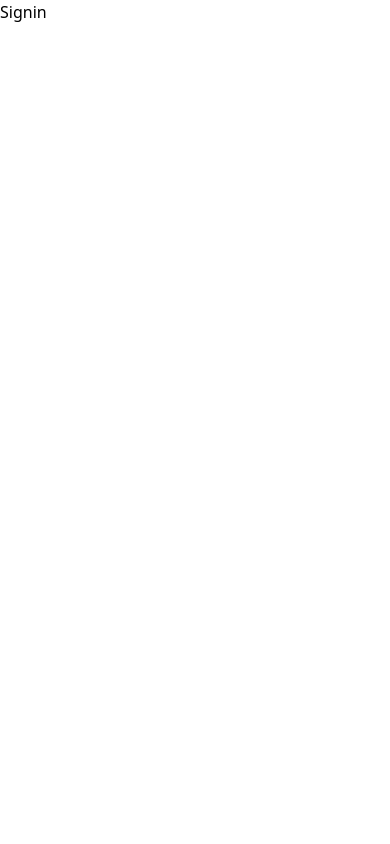
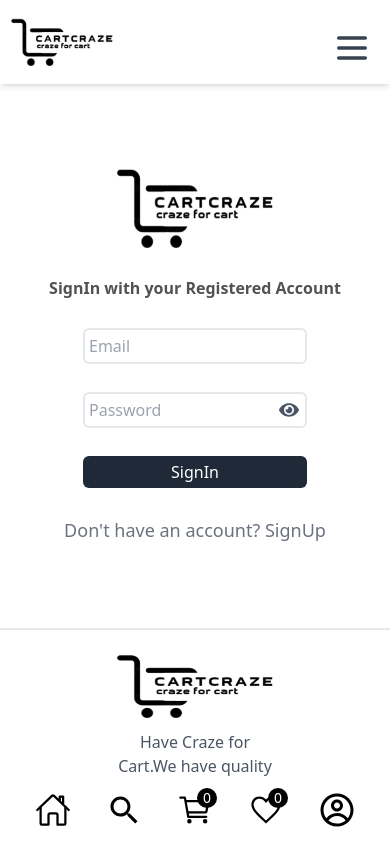
Before and after one commit to mdsaqlainahmed786/cartcraze, a React (Vite) app in the folder frontend/: page /signin in a window 390 px wide. Shown: the top 844 px of the page. Built offline with nearby package versions, Linux system fonts and the light colour scheme.

Commit message:
signin and signup layouts created

```diff
--- a/frontend/src/App.tsx
+++ b/frontend/src/App.tsx
@@ -11,6 +11,7 @@ import Hoodies from "./pages/ProductsRoutes/hoodies";
 import MensWear from "./pages/ProductsRoutes/menswear";
 import WomensWear from "./pages/ProductsRoutes/womenswear";
 import Sweatshirt from "./pages/ProductsRoutes/sweatshirts";
+import Signup from "./pages/AuthRoutes/signup";
 function App() {
   return (
     <>
@@ -18,6 +19,7 @@ function App() {
         <Routes>
           <Route path="/" element={<Home />}></Route>
           <Route path="/signin" element={<Signin />}></Route>
+          <Route path="/signup" element={<Signup />}></Route>
           <Route path="/wishlist" element={<WishList />}></Route>
           <Route path="/cart" element={<Cart />}></Route>
           <Route path="/tshirts" element={<Tshirts />}></Route>
--- a/frontend/src/Components/NavComponents/Navbar.tsx
+++ b/frontend/src/Components/NavComponents/Navbar.tsx
@@ -21,6 +21,7 @@ function Navbar() {
     <>
       <div className="w-full shadow-md space-y-3 py-2 sticky z-[52] top-0 bg-white">
         <div className="flex justify-between items-center m-auto max-w-[95vw] custom-md-lg:flex-col space-y-3 custom-lg:flex-row lg:max-w-[90vw]">
+          <Link to="/">
           <div className="hover:cursor-pointer">
             <img
               className="h-12 lg:h-16 hover:opacity-70"
@@ -28,6 +29,7 @@ function Navbar() {
               alt="Title.png"
             />
           </div>
+            </Link>
           <div className="custom-lg:flex hidden lg:flex flex-row">
             <Input />
           </div>
--- a/frontend/src/pages/AuthRoutes/signin.tsx
+++ b/frontend/src/pages/AuthRoutes/signin.tsx
@@ -1,8 +1,71 @@
 
+import { useState } from "react";
+import FooterComp from "../../Components/FooterComp";
+import titlePng from "../../assets/Title.png";
+import {Link} from "react-router-dom"
+import Navbar from "../../Components/NavComponents/Navbar";
+import { FaEye, FaEyeSlash } from "react-icons/fa";
+function Signin() {
+  const [passwordVisible, setPasswordVisible] = useState(false);
 
-function Signin() {
+  const togglePasswordVisibility = () => {
+    setPasswordVisible(!passwordVisible);
+  };
   return (
-    <div>Signin</div>
+    <>
+          <Navbar />
+      <div className="lg:flex lg:h-[42rem] lg:m-5 flex-row-reverse lg:shadow-xl lg:rounded-lg">
+        <form>
+          <div className="flex my-11 justify-center items-center lg:justify-end lg:my-0">
+            <div className="flex flex-col space-y-7 w-full py-10 justify-center items-center bg-white lg:w-[80vw] lg:max-w-[50vw] lg:h-screen">
+              <img className="h-20 w-40" src={titlePng} alt="title" />
+              <div className="flex text-center px-2 text-md text-neutral-600 font-semibold lg:text-lg">
+                SignIn with your Registered Account
+              </div>
+              <input
+                type="email"
+                className="border-2 w-[14rem] md:w-72 p-1 focus-none outline-none rounded-md lg:w-72"
+                placeholder="Email"
+                required
+              />
+              <div className="relative mx-2 w-[14rem] md:w-72 lg:w-72">
+                <input
+                  type={passwordVisible ? "text" : "password"}
+                  className="border-2 w-full p-1 focus-none outline-none rounded-md pr-10"
+                  placeholder="Password"
+                  required
+                />
+                <button
+                  type="button"
+                  className="absolute right-2 top-1/2 transform -translate-y-1/2 text-gray-600"
+                  onClick={togglePasswordVisibility}
+                >
+                  {passwordVisible ? (
+                    <FaEyeSlash size={20} />
+                  ) : (
+                    <FaEye size={20} />
+                  )}
+                </button>
+              </div>
+              <button className="w-[14rem] md:w-72 lg:w-72 mx-2 bg-gray-800 text-white p-1 flex justify-center rounded-md hover:bg-black">
+                SignIn
+              </button>
+              <div className="text-gray-500 text-lg font-medium">Don't have an account?<Link to='/signup'> <span className="hover:underline">SignUp</span></Link></div>
+            </div>
+          </div>
+        </form>
+        <div className="w-[50%] hidden lg:flex">
+          <img
+            className="h-full w-[50vw]"
+            src="https://images.unsplash.com/photo-1582274528667-1e8a10ded835?w=500&auto=format&fit=crop&q=60&ixlib=rb-4.0.3&ixid=M3wxMjA3fDB8MHxwaG90by1yZWxhdGVkfDN8fHxlbnwwfHx8fHw%3D"
+            alt="this is img"
+          />
+        </div>
+      </div>
+      <div className="absolute w-full">
+        <FooterComp />
+      </div>
+    </>
   )
 }
 
--- a/frontend/src/pages/AuthRoutes/signup.tsx
+++ b/frontend/src/pages/AuthRoutes/signup.tsx
@@ -1,9 +1,100 @@
+import { useState } from "react";
+import FooterComp from "../../Components/FooterComp";
+import titlePng from "../../assets/Title.png";
+import {Link} from "react-router-dom"
+import Navbar from "../../Components/NavComponents/Navbar";
+import { FaEye, FaEyeSlash } from "react-icons/fa";
+function Signup() {
+  const [passwordVisible, setPasswordVisible] = useState(false);
+  const [confirmPasswordVisible, setConfirmPasswordVisible] = useState(false);
 
-
-function Signup() {
+  const togglePasswordVisibility = () => {
+    setPasswordVisible(!passwordVisible);
+  };
+  const toggleConfirmPasswordVisibility = () => {
+    setConfirmPasswordVisible(!confirmPasswordVisible);
+  };
   return (
-    <div>Signup</div>
-  )
+    <>
+      <Navbar />
+      <div className="lg:flex lg:h-[42rem] lg:m-5 flex-row-reverse lg:shadow-xl lg:rounded-lg">
+        <form>
+          <div className="flex my-11 justify-center items-center lg:justify-end lg:my-0">
+            <div className="flex flex-col space-y-7 w-full py-10 justify-center items-center bg-white lg:w-[80vw] lg:max-w-[50vw] lg:h-screen">
+              <img className="h-20 w-40" src={titlePng} alt="title" />
+              <div className="flex text-center px-2 text-md text-neutral-600 font-semibold lg:text-lg">
+                Signup with email and password to get a 25% OFF Coupon
+              </div>
+              <input
+                type="text"
+                className="border-2 w-[14rem] md:w-72 p-1 focus-none outline-none rounded-md lg:w-72"
+                placeholder="Username"
+                required
+              />
+              <input
+                type="email"
+                className="border-2 w-[14rem] md:w-72 p-1 focus-none outline-none rounded-md lg:w-72"
+                placeholder="Email"
+                required
+              />
+              <div className="relative mx-2 w-[14rem] md:w-72 lg:w-72">
+                <input
+                  type={passwordVisible ? "text" : "password"}
+                  className="border-2 w-full p-1 focus-none outline-none rounded-md pr-10"
+                  placeholder="Set Password"
+                  required
+                />
+                <button
+                  type="button"
+                  className="absolute right-2 top-1/2 transform -translate-y-1/2 text-gray-600"
+                  onClick={togglePasswordVisibility}
+                >
+                  {passwordVisible ? (
+                    <FaEyeSlash size={20} />
+                  ) : (
+                    <FaEye size={20} />
+                  )}
+                </button>
+              </div>
+              <div className="relative w-[14rem] md:w-72 lg:w-72">
+                <input
+                  type={confirmPasswordVisible ? "text" : "password"}
+                  className="border-2 w-full p-1 focus-none outline-none rounded-md pr-10"
+                  placeholder="Confirm Password"
+                  required
+                />
+                <button
+                  type="button"
+                  className="absolute right-2 top-1/2 transform -translate-y-1/2 text-gray-600"
+                  onClick={toggleConfirmPasswordVisibility}
+                >
+                  {confirmPasswordVisible ? (
+                    <FaEyeSlash size={20} />
+                  ) : (
+                    <FaEye size={20} />
+                  )}
+                </button>
+              </div>
+              <button className="w-[14rem] md:w-72 lg:w-72 mx-2 bg-gray-800 text-white p-1 flex justify-center rounded-md hover:bg-black">
+                SignUp
+              </button>
+              <div className="text-gray-500 text-lg font-medium">Already have an account?<Link to='/signin'> <span className="hover:underline">Login</span></Link></div>
+            </div>
+          </div>
+        </form>
+        <div className="w-[50%] hidden lg:flex">
+          <img
+            className="h-full w-[50vw]"
+            src="https://images.unsplash.com/photo-1593032534613-085f25474cae?q=80&w=1780&auto=format&fit=crop&ixlib=rb-4.0.3&ixid=M3wxMjA3fDB8MHxwaG90by1wYWdlfHx8fGVufDB8fHx8fA%3D%3D"
+            alt="this is img"
+          />
+        </div>
+      </div>
+      <div className="absolute w-full">
+        <FooterComp />
+      </div>
+    </>
+  );
 }
 
-export default Signup
+export default Signup;
--- a/frontend/src/pages/home.tsx
+++ b/frontend/src/pages/home.tsx
@@ -7,16 +7,14 @@ import BenefitsOfSore from "../Components/BenefitsOfStore/BenefitsOfSore";
 import FooterComp from "../Components/FooterComp";
 function Home() {
   return (
-    <>
-      <Navbar />
+    <>      <Navbar />
       <Carousel />
       <Collections />
       <FeaturedProducts />
       <NewArrivals />
       <BenefitsOfSore />
       <FooterComp />
-    </>
-  );
+    </>  );
 }
 
 export default Home;
```
Also changed, not shown: frontend/src/assets/signupImg.jpg (added).
